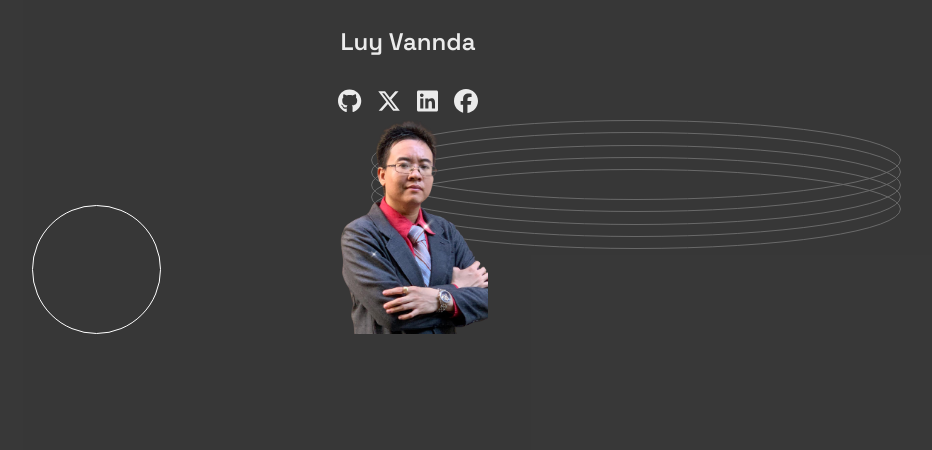
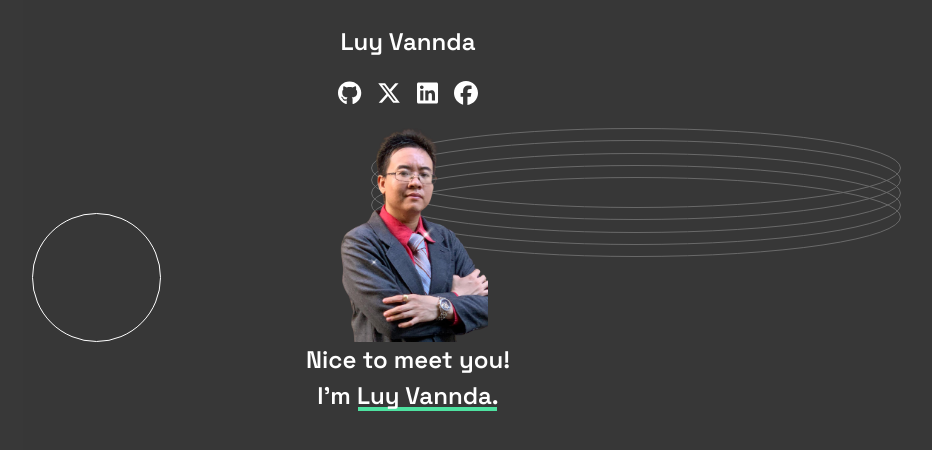
Before and after one commit to luyvannda/luyvannda.github.io, a React (Vite) app: page / in a window 1280 px wide. Shown: the top 450 px of the page, without its empty margins (232-1164 px from the left). Built offline with nearby package versions, Linux system fonts and the light colour scheme.

Commit message:
add hero text and green underline in profile name

```diff
--- a/src/App.css
+++ b/src/App.css
@@ -17,6 +17,7 @@ body {
   width: 100vw;
   min-height: 100vh;
   font-family: "Space Grotesk", sans-serif;
+  color: #ffffff;
 }
 
 .navbar {
@@ -26,16 +27,17 @@ body {
 }
 .navbar h3 {
   font-size: 1.5rem;
-  color: rgba(255, 255, 255, 0.9);
-  padding: 1.5rem 0 1.5rem 0;
+  color: #ffffff;
+  padding: 1.5rem 0 1rem 0;
 }
 .navbar .social-links {
   display: flex;
   gap: 1rem;
+  padding-bottom: 1rem;
 }
 .navbar .social-links a {
   text-decoration: none;
-  color: rgba(255, 255, 255, 0.9);
+  color: #ffffff;
   font-size: 1.5rem;
 }
 
@@ -61,4 +63,25 @@ body {
   bottom: 0rem;
   left: 16.5rem;
   z-index: 0;
+}
+
+.hero {
+  display: flex;
+  flex-direction: column;
+  align-items: center;
+}
+.hero h2 {
+  width: 14ch;
+  text-align: center;
+}
+.hero h2 span {
+  text-decoration: none;
+}
+.hero h2 span::after {
+  content: "";
+  display: block;
+  width: 8.7rem;
+  margin-left: 3.65rem;
+  margin-top: -0.4rem;
+  border-bottom: 0.2em solid #4ee1a0;
 }/*# sourceMappingURL=App.css.map */
--- a/src/App.jsx
+++ b/src/App.jsx
@@ -1,4 +1,5 @@
 import './App.scss'
+import Hero from './components/Hero'
 import Navbar from './components/Navbar'
 import ProfilePhoto from './components/ProfilePhoto'
 
@@ -9,8 +10,9 @@ function App() {
       <header className='header'>
         <Navbar />
       </header>
-      <section className='hero'>
+      <section className='hero-container'>
         <ProfilePhoto />
+        <Hero />
       </section>
     </div>
   )
--- a/src/App.scss
+++ b/src/App.scss
@@ -3,6 +3,7 @@
 
 $main-black-color: #222222;
 $main-white-color: #ffffff;
+$underline-green: #4ee1a0;
 $text-opacity: 0.9;
 
 * {
@@ -26,6 +27,7 @@ body {
   width: 100vw;
   min-height: 100vh;
   font-family: 'Space Grotesk', sans-serif;
+  color: $main-white-color;
 }
 
 .navbar {
@@ -35,17 +37,18 @@ body {
 
   h3 {
     font-size: 1.5rem;
-    color: rgba($main-white-color, $text-opacity);
-    padding: 1.5rem 0 1.5rem 0;
+    color: $main-white-color;
+    padding: 1.5rem 0 1rem 0;
   }
 
   .social-links {
     display: flex;
     gap: 1rem;
+    padding-bottom: 1rem;
 
     a {
       text-decoration: none;
-      color: rgba($main-white-color, $text-opacity);
+      color: $main-white-color;
       font-size: 1.5rem;
     }
   }
@@ -79,3 +82,27 @@ body {
     z-index: 0;
   }
 }
+
+.hero {
+  display: flex;
+  flex-direction: column;
+  align-items: center;
+
+  h2 {
+    width: 14ch;
+    text-align: center;
+
+    span {
+      text-decoration: none;
+
+      &::after {
+        content: "";
+        display: block;
+        width: 8.7rem;
+        margin-left: 3.65rem;
+        margin-top: -0.4rem;
+        border-bottom: 0.2em solid $underline-green;
+      }
+    }
+  }
+}
--- /dev/null
+++ b/src/components/Hero.jsx
@@ -0,0 +1,7 @@
+export default function Hero() {
+  return (
+    <div className="hero">
+      <h2>Nice to meet you! I&apos;m <span>Luy Vannda.</span></h2>
+    </div>
+  )
+}
```
Also changed, not shown: 1 other file (tests, documents, lock files or other folders).
